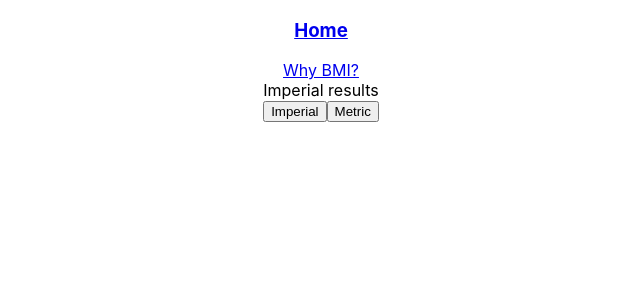
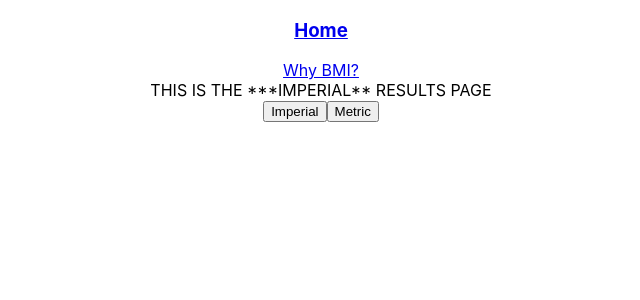
Before and after one commit to hammyhammer/bmi-calculator, a React (Create React App) app in the folder client/: page /imperial-results/1 in a window 1280 px wide. Shown: the top 300 px of the page, without its empty margins (319-959 px from the left). Built offline with nearby package versions, Linux system fonts and the light colour scheme; no server answers.

Commit message:
added resultsimperial and added to Isystem

```diff
--- a/client/src/App.js
+++ b/client/src/App.js
@@ -3,6 +3,8 @@ import Navbar from './components/Navbar';
 import MetricSystem from './components/MetricSystem';
 import ResultsMetric from './components/ResultsMetric';
 import ImperialSystem from './components/ImperialSystem';
+import ResultsImperial from './components/ResultsImperial';
+
 import './App.css';
 
 function App() {
@@ -18,7 +20,7 @@ function App() {
         <Route path="/imperial" element={<ImperialSystem />} />
         <Route path="/metric" element={<MetricSystem />} />
         <Route path="/metric-results/:id" element={<ResultsMetric />} />
-        <Route path="/imperial-results/:id" element={<div>Imperial results</div>} />
+        <Route path="/imperial-results/:id" element={<ResultsImperial />} />
         <Route path="/why-bmi" element={<div>Why BMI Page</div>} />
       </Routes>
 
--- a/client/src/components/ImperialSystem.jsx
+++ b/client/src/components/ImperialSystem.jsx
@@ -3,13 +3,14 @@ import api from '../services/apiConfig'
 import FormImperial from './FormImperial';
 import { useNavigate } from 'react-router-dom';
 
+const default_input = {
+  weightImperial: 0,
+  heightImperial: 0,
+}
+
 export default function ImperialSystem() {
-  const default_input = {
-    weightImperial: 0,
-    heightImperial: 0,
-  }
+  const [input, setInput] = useState(default_input);
 
-  const [input, setInput] = useState({});
   const navigate = useNavigate()
   const handleSubmit = async (event) => {
     event.preventDefault();
@@ -17,7 +18,7 @@ export default function ImperialSystem() {
     const res = await api.post("", { fields })
     console.log(res.data)
     setInput(default_input)
-    navigate(`/results/${res.data.id}`)
+    navigate(`/imperial-results/${res.data.id}`)
   }
 
   const handleImperialInput = (event) => {
--- /dev/null
+++ b/client/src/components/ResultsImperial.jsx
@@ -0,0 +1,9 @@
+import React from 'react'
+
+export default function ResultsImperial() {
+  return (
+    <div>
+      THIS IS THE ***IMPERIAL** RESULTS PAGE
+    </div>
+  )
+}
--- a/client/src/components/ResultsMetric.jsx
+++ b/client/src/components/ResultsMetric.jsx
@@ -16,7 +16,7 @@ export default function ResultsPage() {
 
   return (
     <div>
-      THIS IS THE RESULTS PAGE
+      THIS IS THE ***METRIC*** RESULTS PAGE
       <h3>BMI: {sum.fields?.calculationMetric}%</h3>
       <h4>Category: {sum.fields?.categoryMetric}</h4>
       <Link to={`/metric-results/${id}`}></Link>
```
